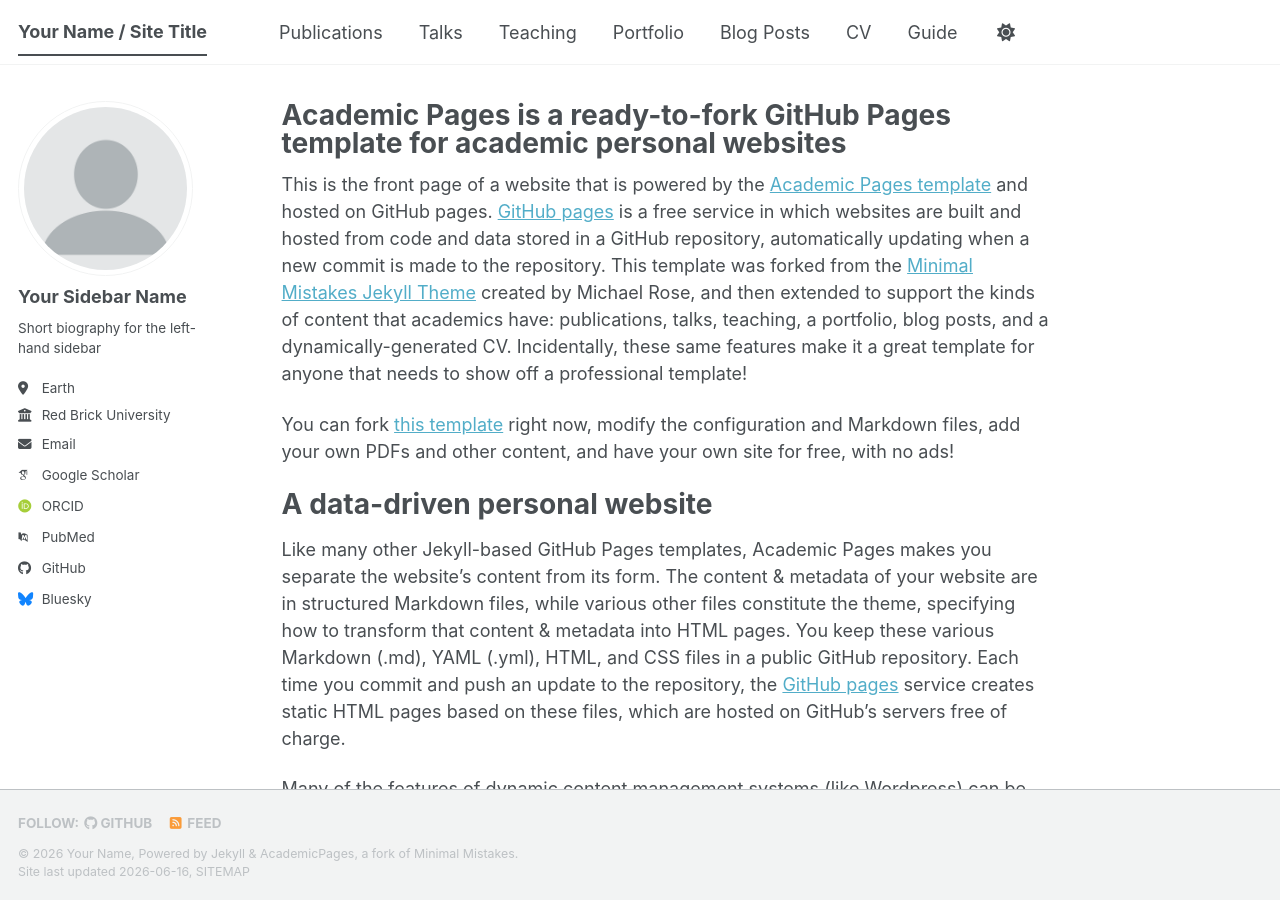
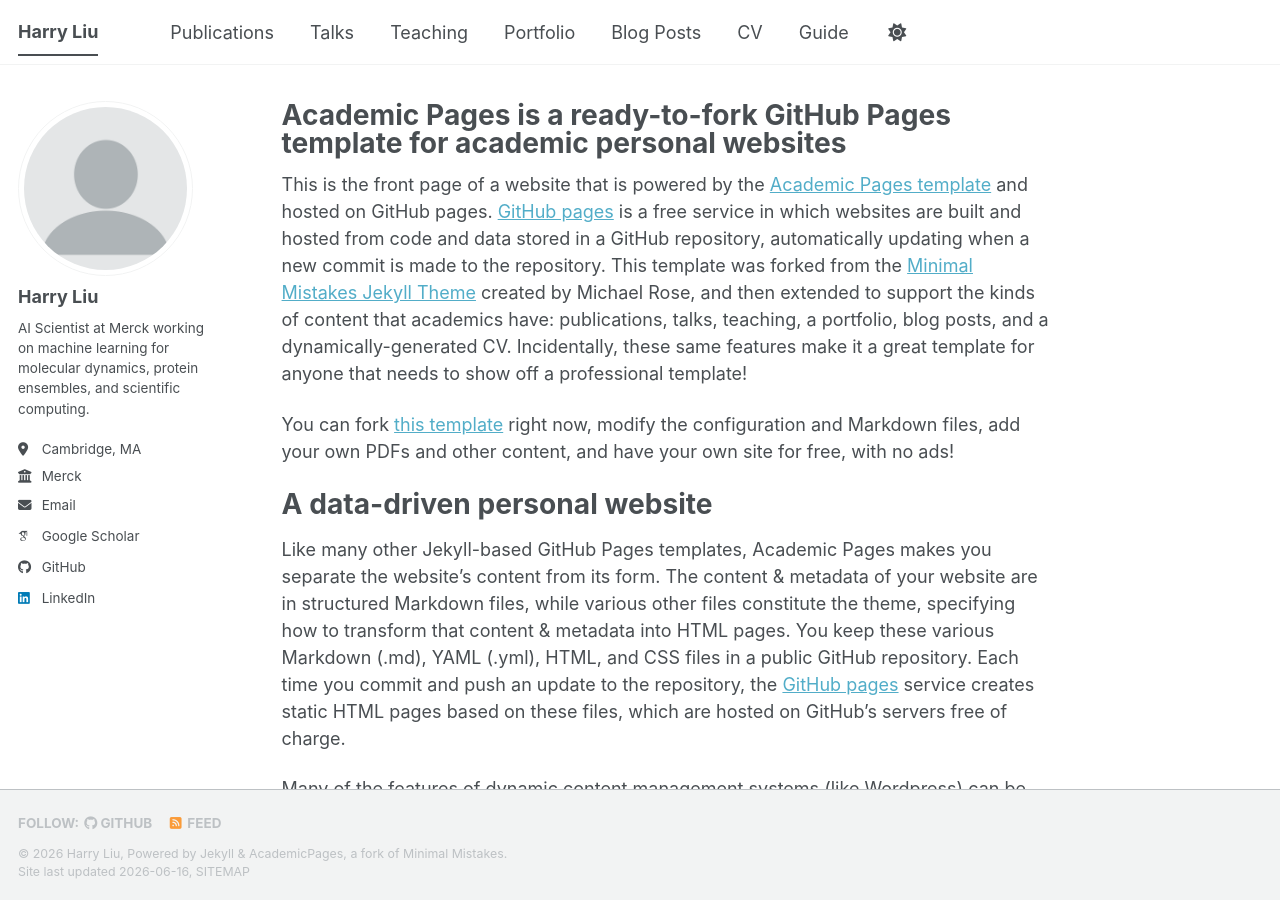
Before and after one commit to Harrydirk41/Harrydirk41.github.io, a Jekyll site: the page built from _pages/about.md, in a window 1280 px wide and 900 px high. Built offline with Jekyll 4.4.1, drawn with Linux system fonts in a browser that asks for light colours; some web fonts are replaced; a script bundle is joined from its source files by our own code; library files that are not in the unit come from our copies; part of the change alters nothing that is shown.

Commit message:
Update _config.yml

```diff
--- a/_config.yml
+++ b/_config.yml
@@ -8,80 +8,75 @@
 
 # Basic Site Settings
 locale                   : "en-US"
-site_theme               : "default" # The available themes options are "default", "air", "sunrise", "mint", "dirt" and "contrast"
-title                    : "Your Name / Site Title"
+site_theme               : "default"
+title                    : "Harry Liu"
 title_separator          : "-"
-name                     : &name "Your Name"
-description              : &description "Your Name's academic portfolio"   # Update this with a general description of your site, this is the default if not overridden by a page
-url                      : https://academicpages.github.io # The base hostname & protocol for your site e.g. "https://[your GitHub username].github.io",
-                                                           # or if you already have some other page hosted on Github then use "https://[your GitHub username].github.io/[Your Repo Name]"
-baseurl                  : "" # the subpath of your site, e.g. "/blog"
-repository               : "academicpages/academicpages.github.io"
+name                     : &name "Harry Liu"
+description              : &description "AI Scientist at Merck working on machine learning for molecular dynamics, protein ensembles, and scientific computing."
+url                      : "https://harrydirk41.github.io"
+baseurl                  : ""
+repository               : "Harrydirk41/Harrydirk41.github.io"
 
 # Site Author - The following control what appear as part of the author content on the side bar.
-#               If a field is blank the icon and link will not appear, otherwise it will be shown.
-#               Additional customization can be done by editing /_includes/author-profile.html
 author:
   # Biographic information
   avatar           : "profile.png"
-  name             : "Your Sidebar Name"
-  pronouns         : # example: "she/her"
-  bio              : "Short biography for the left-hand sidebar"
-  location         : "Earth"
-  employer         : "Red Brick University"
-  uri              : # URL
-  email            : "none@example.org"
+  name             : "Harry Liu"
+  pronouns         :
+  bio              : "AI Scientist at Merck working on machine learning for molecular dynamics, protein ensembles, and scientific computing."
+  location         : "Cambridge, MA"
+  employer         : "Merck"
+  uri              :
+  email            : "harrydirk41@gmail.com"
 
   # Academic websites
-  academia         : # URL
-  arxiv            : # URL - Update with the correct link to your profile
-  googlescholar    : "https://scholar.google.com/citations?user=PS_CX0AAAAAJ"
-  inspire-hep      : # URL
-  impactstory      : # URL
-  orcid            : "https://orcid.org/yourorcidurl"
-  semantic         : # URL
-  ssrn             : # URL
-  pubmed           : "https://www.ncbi.nlm.nih.gov/pubmed/?term=john+snow"
-  researchgate     : # URL
-  scopus           : # URL
-  zotero           : # URL
-
+  academia         :
+  arxiv            :
+  googlescholar    : "https://scholar.google.com/citations?user=YdQOOfEAAAAJ&hl=en&authuser=1"
+  inspire-hep      :
+  impactstory      :
+  orcid            :
+  semantic         :
+  ssrn             :
+  pubmed           :
+  researchgate     :
+  scopus           :
+  zotero           :
 
   # Repositories and software development
-  bitbucket        : # Username - Update with your username on the site
-  codepen          : # Username
-  dribbble         : # Username
-  github           : "academicpages"
-  kaggle           : # Username
-  stackoverflow    : # User number or user number and name (i.e., use "1" or "1/jeff-atwood")
+  bitbucket        :
+  codepen          :
+  dribbble         :
+  github           : "Harrydirk41"
+  kaggle           :
+  stackoverflow    :
 
   # Social media
-  artstation       : # Username
-  bluesky          : "bsky.app" # Replace this with you Bluesky username
-  facebook         : # Username
-  flickr           : # Username
-  foursquare       : # Username
-  goodreads        : # Username
-  google_plus      : # Username
-  keybase          : # Username
-  instagram        : # Username
-  lastfm           : # Username
-  linkedin         : # Username
-  mastodon         : # URL
-  medium           : # URL
-  pinterest        : # Username
-  soundcloud       : # Username
-  steam            : # Username
-  telegram         : # URL
-  tumblr           : # Username
-  twitter          : # Username for X / Twitter
-  vine             : # Username
-  weibo            : # Username
-  wikipedia        : # Username
-  xing             : # Username
-  youtube          : # Username
-  zhihu            : # Username
-
+  artstation       :
+  bluesky          :
+  facebook         :
+  flickr           :
+  foursquare       :
+  goodreads        :
+  google_plus      :
+  keybase          :
+  instagram        :
+  lastfm           :
+  linkedin         : "harry-liu-7246a8171"
+  mastodon         :
+  medium           :
+  pinterest        :
+  soundcloud       :
+  steam            :
+  telegram         :
+  tumblr           :
+  twitter          :
+  vine             :
+  weibo            :
+  wikipedia        :
+  xing             :
+  youtube          :
+  zhihu            :
 # Publication Category - The following the list of publication categories and their headings
 publication_category:
   books:
```
